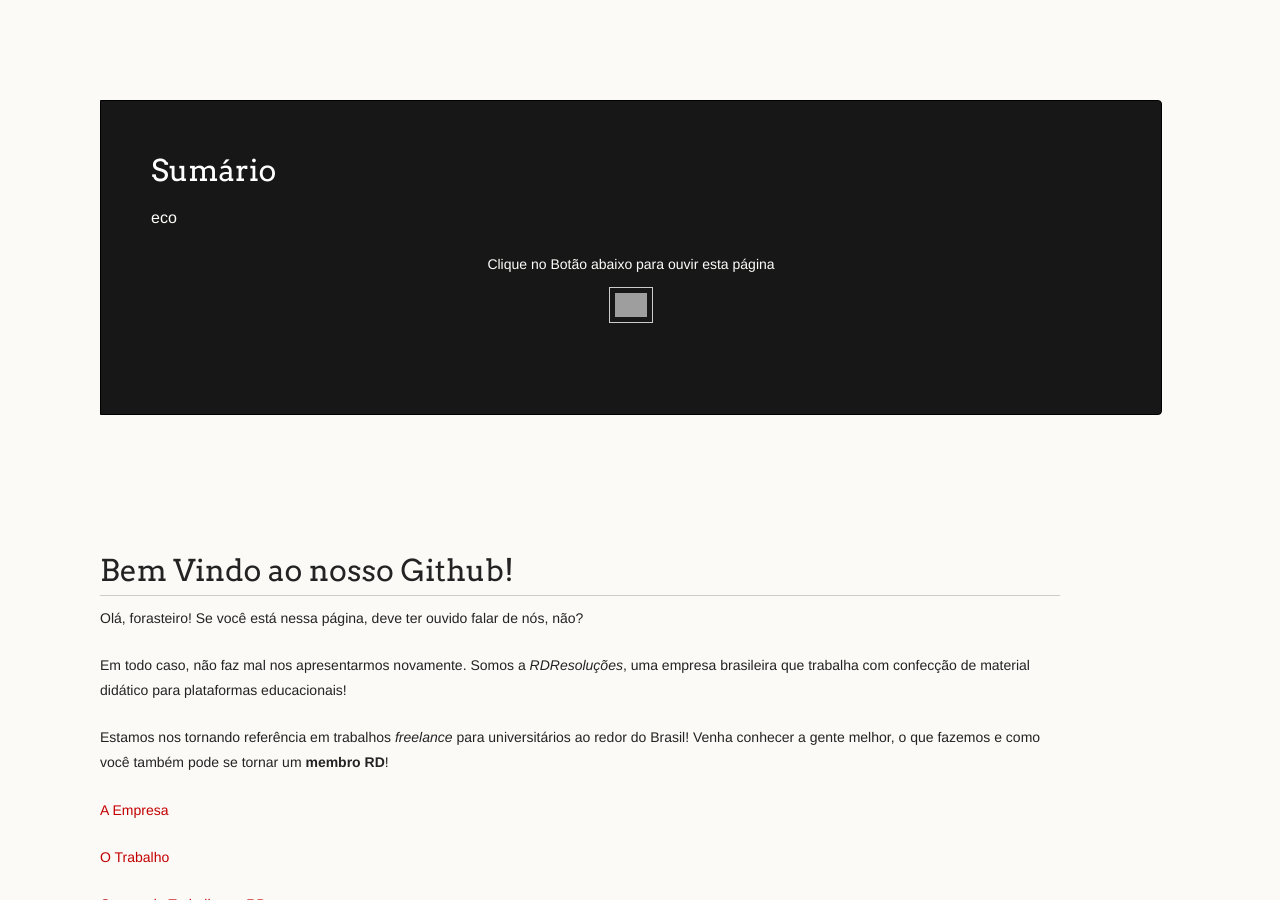
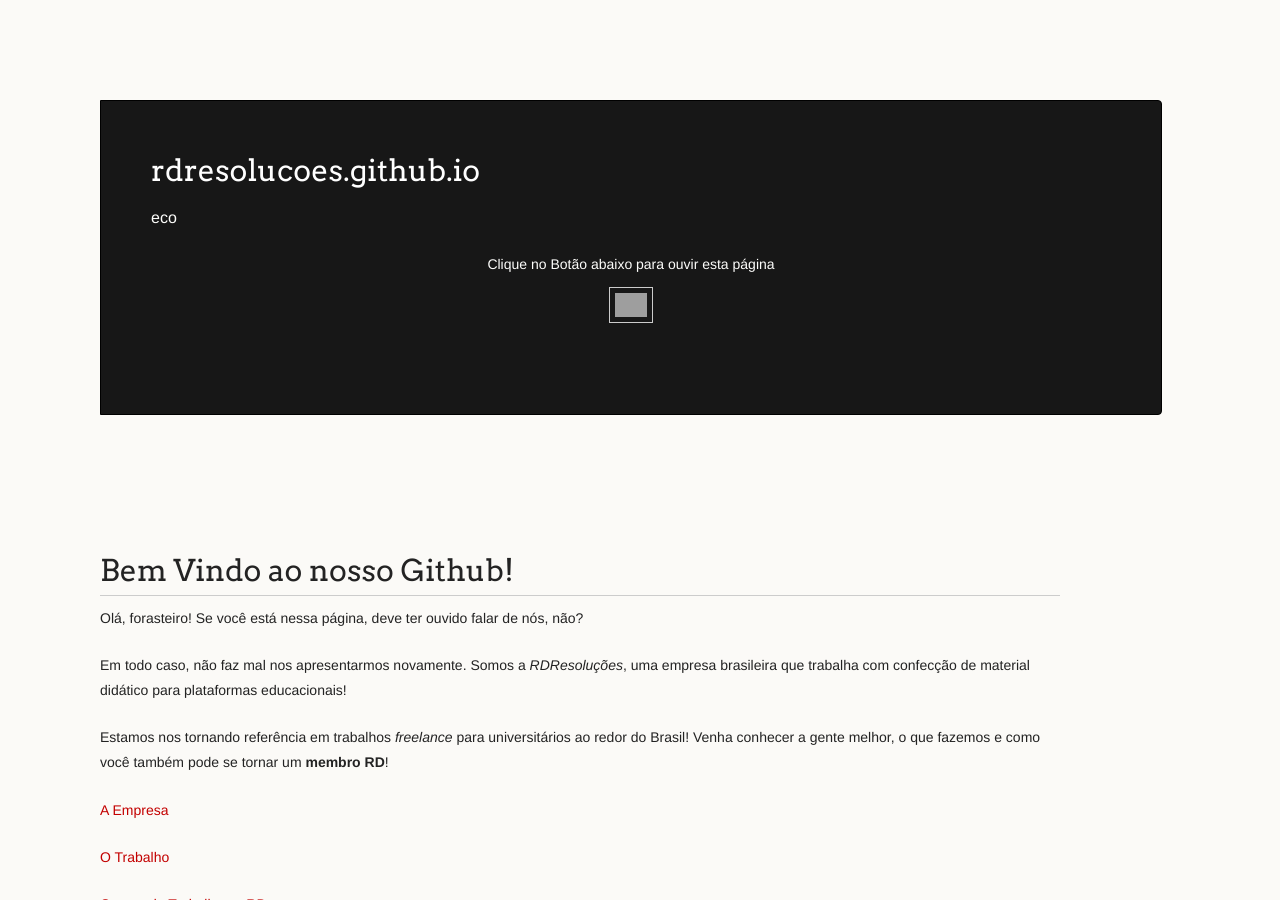
Before and after one commit to RDResolucoes/rdresolucoes.github.io, a Jekyll site: the page built from index.md, in a window 1280 px wide and 900 px high. Built offline with Jekyll 4.4.1, drawn with Linux system fonts in a browser that asks for light colours; grey boxes are pictures that could not be loaded.

Commit message:
Update _config.yml

```diff
--- a/_config.yml
+++ b/_config.yml
@@ -13,7 +13,6 @@
 # you will see them accessed via {{ site.title }}, {{ site.email }}, and so on.
 # You can create any custom variable you would like, and they will be accessible
 # in the templates via {{ site.myvariable }}.
-title: Sumário
 description: >- # this means to ignore newlines until "baseurl:"
  eco
 baseurl: # the subpath of your site, e.g. /blog
```
